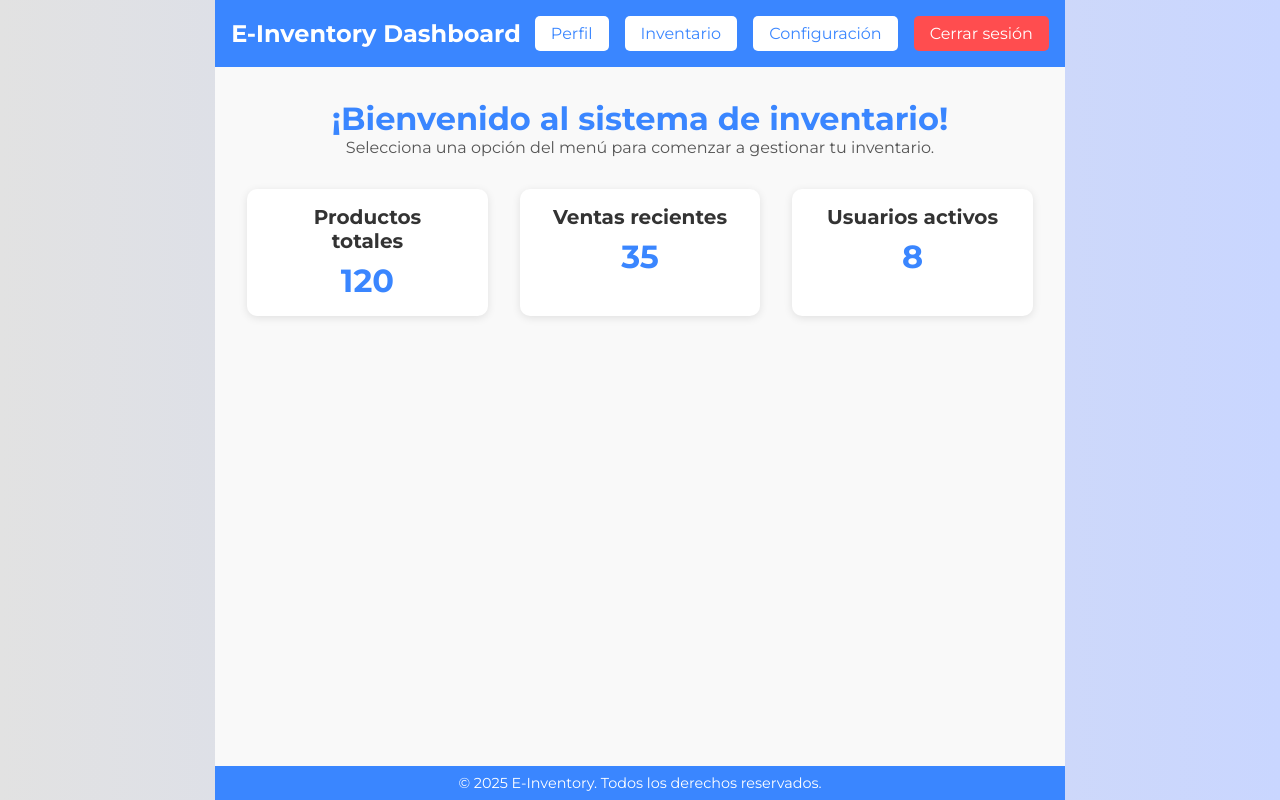
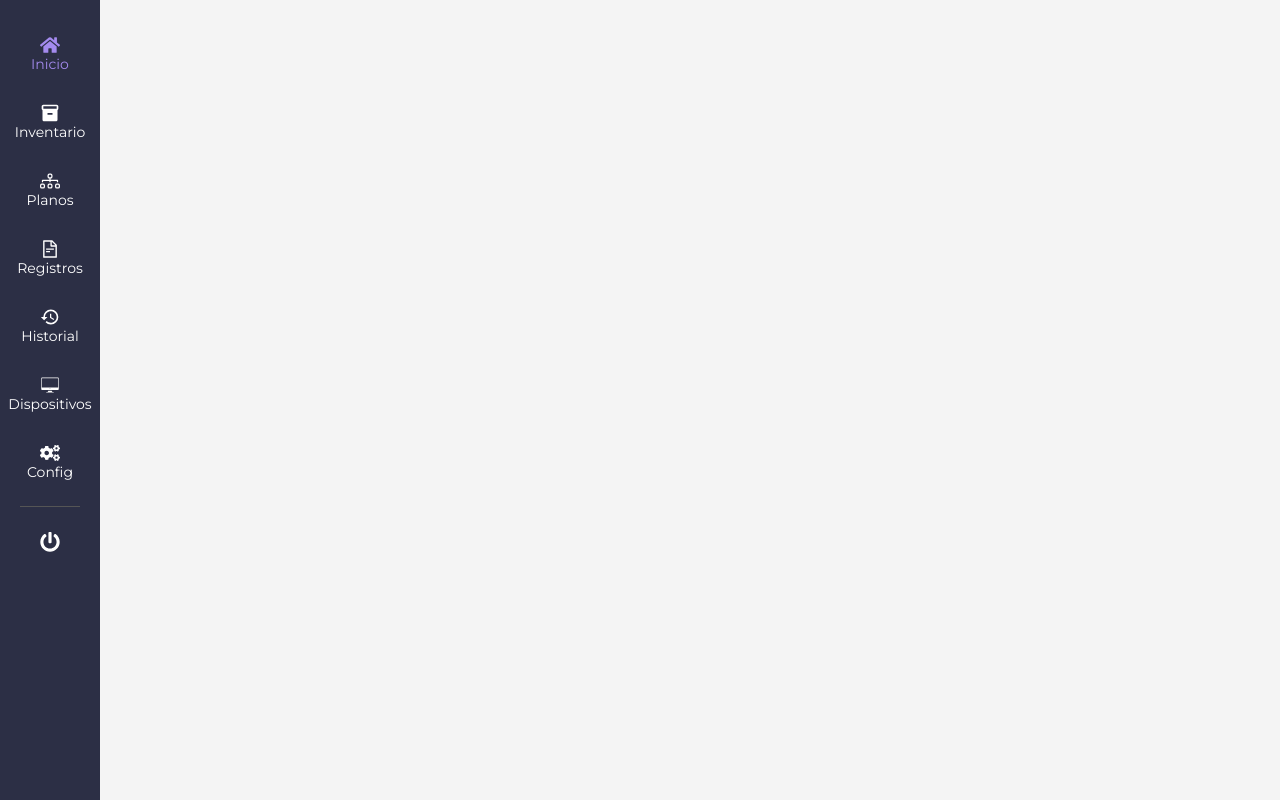
Before and after one commit to majopan/Inventario-emergia-borrador, a React (Create React App) app in the folder frontend/frontend/: page /dashboard in a window 1280 px wide. Built offline with nearby package versions, Linux system fonts and the light colour scheme.

Commit message:
se hizo el menu

```diff
--- a/frontend/frontend/package.json
+++ b/frontend/frontend/package.json
@@ -11,7 +11,8 @@
     "react-dom": "^19.0.0",
     "react-icons": "^5.4.0",
     "react-router-dom": "^7.1.3",
-    "react-scripts": "^5.0.1"
+    "react-scripts": "^5.0.1",
+    "styled-components": "^6.1.14"
   },
   "scripts": {
     "start": "react-scripts start",
--- a/frontend/frontend/src/components/Dashboard.js
+++ b/frontend/frontend/src/components/Dashboard.js
@@ -1,62 +1,15 @@
 import React from 'react';
-    import { useNavigate } from 'react-router-dom';
+import SidebarMenu from './SidebarMenu'; // Asegúrate de importar correctamente el componente SidebarMenu
 import '../styles/Dashboard.css'; // Asegúrate de personalizar este archivo CSS según tus necesidades
 
 const Dashboard = () => {
-    const navigate = useNavigate();
+  return (
+    <div className="dashboard-container" style={{ display: 'flex', height: '100vh' }}>
+      {/* El Sidebar ocupa toda la altura de la pantalla */}
+      <SidebarMenu />
 
-    const handleLogout = () => {
-        // Aquí puedes limpiar tokens o realizar cualquier otra lógica necesaria al cerrar sesión
-        alert('Has cerrado sesión correctamente.');
-        navigate('/'); // Redirigir al login
-    };
-
-    return (
-        <div className="dashboard-container">
-        <header className="dashboard-header">
-            <h1 className="dashboard-title">E-Inventory Dashboard</h1>
-            <nav className="dashboard-nav">
-            <ul className="nav-links">
-                <li>
-                <button className="nav-button" onClick={() => navigate('/profile')}>Perfil</button>
-                </li>
-                <li>
-                <button className="nav-button" onClick={() => navigate('/inventory')}>Inventario</button>
-                </li>
-                <li>
-                <button className="nav-button" onClick={() => navigate('/settings')}>Configuración</button>
-                </li>
-                <li>
-                <button className="nav-button logout-button" onClick={handleLogout}>
-                    Cerrar sesión
-                </button>
-                </li>
-            </ul>
-            </nav>
-        </header>
-        <main className="dashboard-main">
-            <section className="welcome-section">
-            <h2>¡Bienvenido al sistema de inventario!</h2>
-            <p>Selecciona una opción del menú para comenzar a gestionar tu inventario.</p>
-            </section>
-            <section className="stats-section">
-            <div className="stats-card">
-                <h3>Productos totales</h3>
-                <p>120</p>
-            </div>
-            <div className="stats-card">
-                <h3>Ventas recientes</h3>
-                <p>35</p>
-            </div>
-            <div className="stats-card">
-                <h3>Usuarios activos</h3>
-                <p>8</p>
-            </div>
-            </section>
-        </main>
-        <footer className="dashboard-footer">
-            <p>&copy; {new Date().getFullYear()} E-Inventory. Todos los derechos reservados.</p>
-        </footer>
+      {/* El contenido no está presente aquí */}
+      <div className="dashboard-content" style={{ flex: 1 }}></div>
     </div>
   );
 };
--- /dev/null
+++ b/frontend/frontend/src/components/SidebarMenu.js
@@ -0,0 +1,80 @@
+    import styled from "styled-components";
+    import { FaHome, FaCogs, FaPowerOff } from "react-icons/fa";
+    import { MdInventory, MdHistory } from "react-icons/md";
+    import { BsDiagram3 } from "react-icons/bs";
+    import { AiOutlineFileText } from "react-icons/ai";
+    import { IoIosDesktop } from "react-icons/io";
+
+    const Sidebar = styled.div`
+    width: 100px;
+    height: 100vh; /* Esto asegura que el sidebar ocupe toda la altura de la pantalla */
+    background-color: #2c2f45;
+    display: flex;
+    flex-direction: column;
+    align-items: center;
+    padding-top: 20px;
+    `;
+
+    const MenuItem = styled.div`
+    width: 100%;
+    padding: 15px 0;
+    display: flex;
+    flex-direction: column;
+    align-items: center;
+    color: ${(props) => (props.active ? "#a48bef" : "#ffffff")};
+    font-size: 14px;
+    cursor: pointer;
+    transition: 0.3s;
+
+    &:hover {
+        color: #a48bef;
+    }
+    `;
+
+    const Divider = styled.div`
+    width: 60%;
+    height: 1px;
+    background-color: #555;
+    margin: 10px 0;
+    `;
+
+    const SidebarMenu = () => {
+    return (
+        <Sidebar>
+        <MenuItem active>
+            <FaHome size={20} />
+            <span>Inicio</span>
+        </MenuItem>
+        <MenuItem>
+            <MdInventory size={20} />
+            <span>Inventario</span>
+        </MenuItem>
+        <MenuItem>
+            <BsDiagram3 size={20} />
+            <span>Planos</span>
+        </MenuItem>
+        <MenuItem>
+            <AiOutlineFileText size={20} />
+            <span>Registros</span>
+        </MenuItem>
+        <MenuItem>
+            <MdHistory size={20} />
+            <span>Historial</span>
+        </MenuItem>
+        <MenuItem>
+            <IoIosDesktop size={20} />
+            <span>Dispositivos</span>
+        </MenuItem>
+        <MenuItem>
+            <FaCogs size={20} />
+            <span>Config</span>
+        </MenuItem>
+        <Divider />
+        <MenuItem>
+            <FaPowerOff size={20} />
+        </MenuItem>
+        </Sidebar>
+    );
+    };
+
+    export default SidebarMenu;
--- a/frontend/frontend/src/styles/Dashboard.css
+++ b/frontend/frontend/src/styles/Dashboard.css
@@ -1,114 +1,12 @@
-    /* Estructura general */
-    .dashboard-container {
-        display: flex;
-        flex-direction: column;
-        height: 100vh;
-        background-color: #f9f9f9;
-        font-family: Arial, sans-serif;
-    }
+/* Dashboard.css */
 
-    /* Encabezado */
-    .dashboard-header {
-        background-color: #3a86ff;
-        color: white;
-        padding: 1rem;
-        display: flex;
-        justify-content: space-between;
-        align-items: center;
-    }
+.dashboard-container {
+    display: flex;
+    height: 100vh; /* Asegura que ocupe toda la altura de la pantalla */
+    width: 100vw; /* Asegura que ocupe toda la anchura de la pantalla */
+  }
 
-    .dashboard-title {
-        font-size: 1.5rem;
-        font-weight: bold;
-    }
-
-    .dashboard-nav .nav-links {
-        list-style: none;
-        display: flex;
-        gap: 1rem;
-        margin: 0;
-        padding: 0;
-    }
-
-    .nav-button {
-        background-color: #ffffff;
-        color: #3a86ff;
-        border: none;
-        padding: 0.5rem 1rem;
-        border-radius: 5px;
-        cursor: pointer;
-        font-size: 1rem;
-        transition: background-color 0.3s ease;
-    }
-
-    .nav-button:hover {
-        background-color: #dbeafe;
-    }
-
-    .logout-button {
-        background-color: #ff4d4f;
-        color: white;
-    }
-
-    .logout-button:hover {
-        background-color: #ff7875;
-    }
-
-    /* Contenido principal */
-    .dashboard-main {
-        flex: 1;
-        padding: 2rem;
-    }
-
-    .welcome-section {
-        text-align: center;
-        margin-bottom: 2rem;
-    }
-
-    .welcome-section h2 {
-        font-size: 2rem;
-        color: #3a86ff;
-    }
-
-    .welcome-section p {
-        font-size: 1rem;
-        color: #555555;
-    }
-
-    /* Sección de estadísticas */
-    .stats-section {
-        display: flex;
-        gap: 2rem;
-        justify-content: center;
-    }
-
-    .stats-card {
-        background-color: white;
-        border-radius: 10px;
-        box-shadow: 0 2px 8px rgba(0, 0, 0, 0.1);
-        padding: 1rem 2rem;
-        text-align: center;
-        flex: 1;
-        max-width: 300px;
-    }
-
-    .stats-card h3 {
-        font-size: 1.25rem;
-        color: #333333;
-        margin-bottom: 0.5rem;
-    }
-
-    .stats-card p {
-        font-size: 2rem;
-        color: #3a86ff;
-        font-weight: bold;
-    }
-
-    /* Footer */
-    .dashboard-footer {
-        background-color: #3a86ff;
-        color: white;
-        text-align: center;
-        padding: 0.5rem;
-        font-size: 0.9rem;
-    }
+  .dashboard-content {
+    flex: 1; /* Esto hace que el contenido ocupe el resto del espacio */
+    background-color: #f4f4f4;
+  }
```
Also changed, not shown: 2 other files (tests, documents, lock files or other folders). Lines whose indentation alone changed are shown as unchanged.
